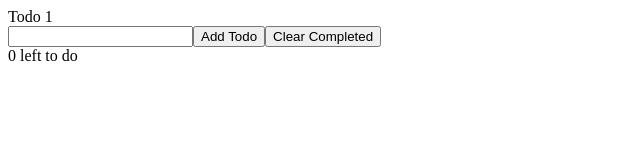
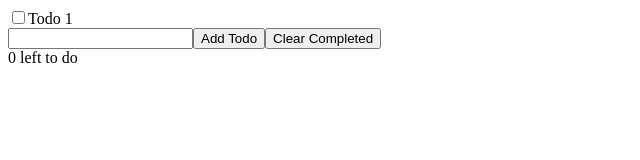
Before and after one commit to Hussny/todo-list, a React (Create React App) app: page / in a window 1280 px wide. Shown: the top 160 px of the page, without its empty margins (0-640 px from the left). Built offline with nearby package versions, Linux system fonts and the light colour scheme.

Commit message:
input and checkbox in Todo.js

```diff
--- a/src/Todo.js
+++ b/src/Todo.js
@@ -3,7 +3,10 @@ import React from 'react'
 export default function todo({todo}) {
     return (
         <div>
+            <label>
+                <input type="checkbox" checked={todo.complete}/>
            {todo.name}
+           </label>
         </div>
     )
 }
```
